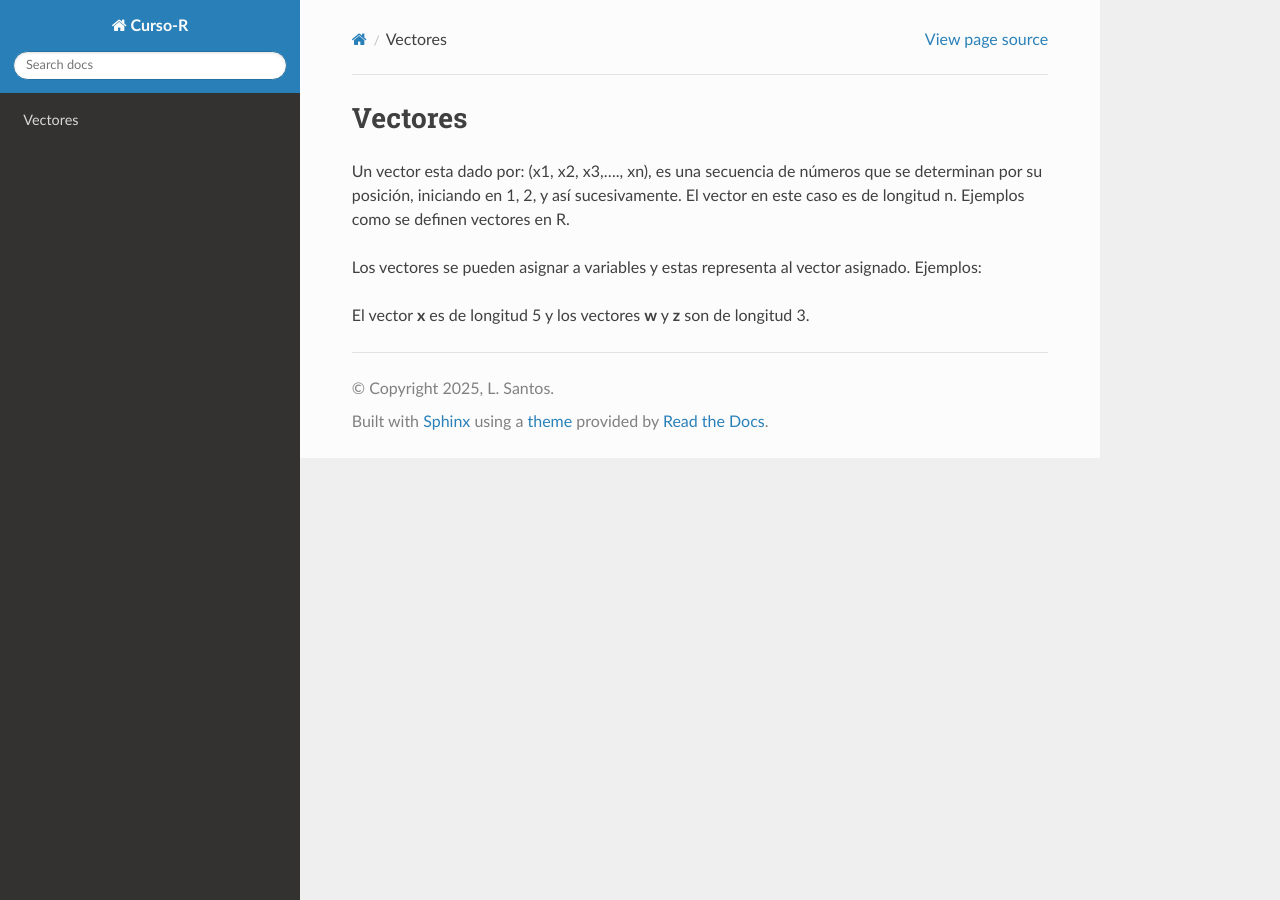
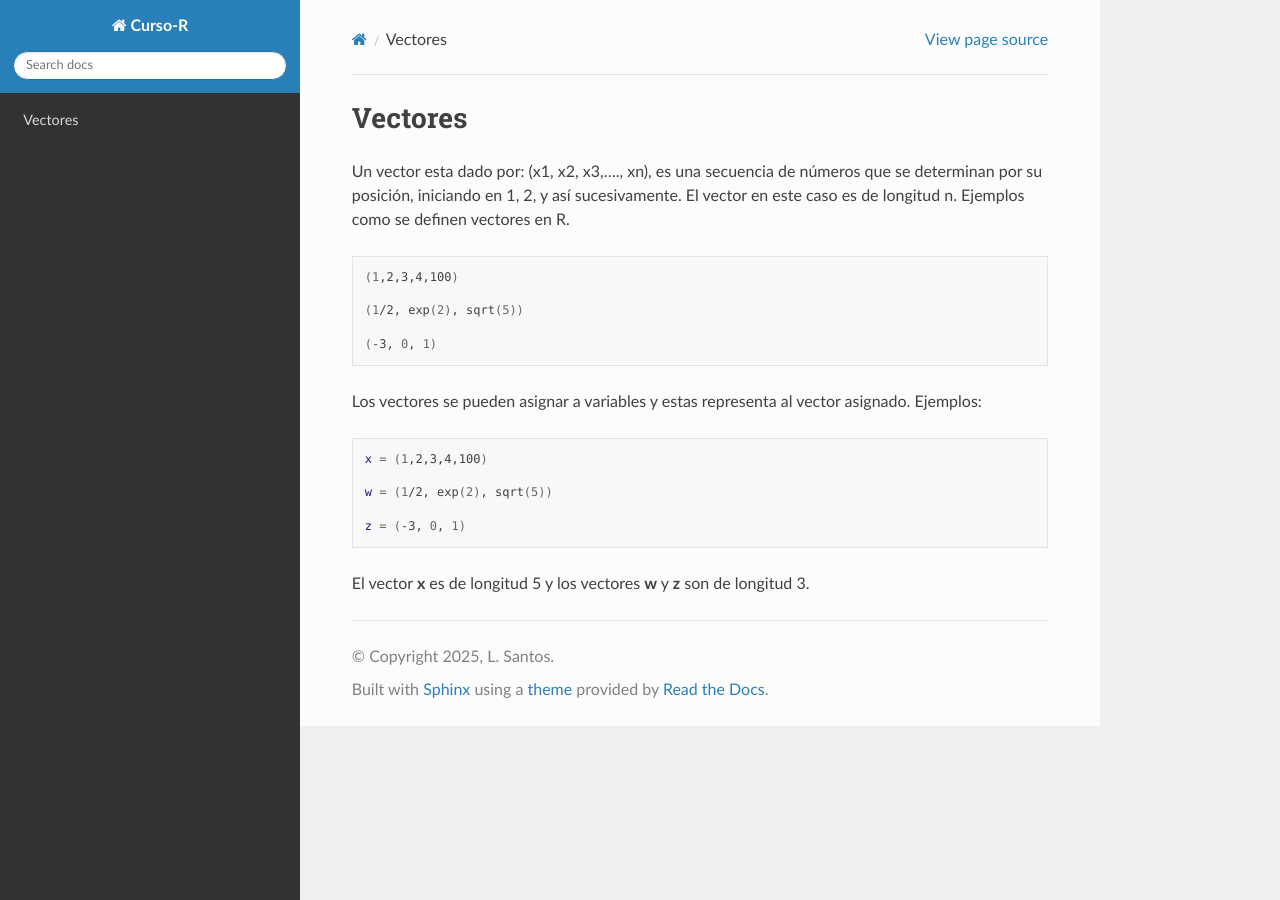
Before and after one commit to matecom57/santosg57-curso-r, a Sphinx documentation site: the page built from docs/source/Clase-02/vectores.rst, in a window 1280 px wide. Built offline with Sphinx 7.4.7 and the Read the Docs theme 3.1.0, drawn with Linux system fonts in a browser that asks for light colours.

```diff
--- a/docs/source/Clase-02/vectores.rst
+++ b/docs/source/Clase-02/vectores.rst
@@ -5,7 +5,7 @@ Un vector esta dado por: (x1, x2, x3,...., xn), es una secuencia de números
 que se determinan por su posición, iniciando en 1, 2, y así sucesivamente.
 El vector en este caso es de longitud n. Ejemplos como se definen vectores en R.
 
-.. code: Bash
+.. code:: Bash
 
    (1,2,3,4,100)
 
@@ -16,7 +16,7 @@ El vector en este caso es de longitud n. Ejemplos como se definen vectores en R.
 Los vectores se pueden asignar a variables y estas representa al vector asignado.
 Ejemplos:
 
-.. code: Bash
+.. code:: Bash
 
    x = (1,2,3,4,100)
 
```
